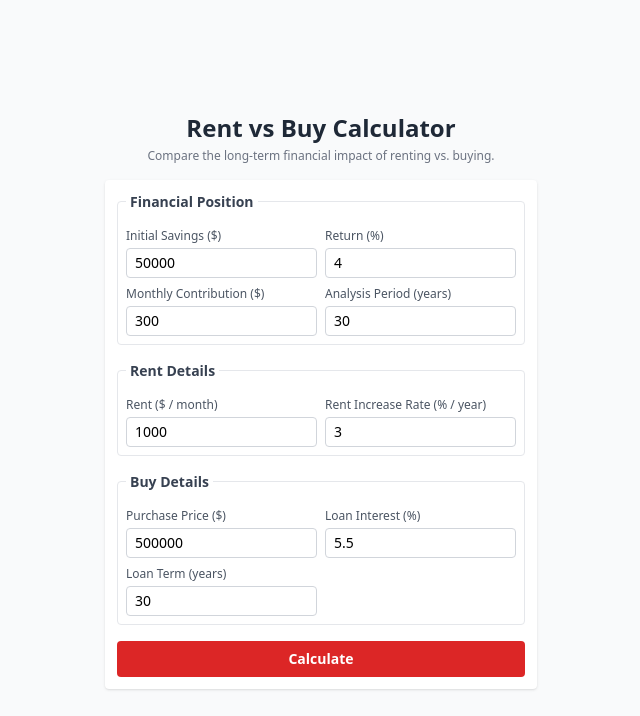
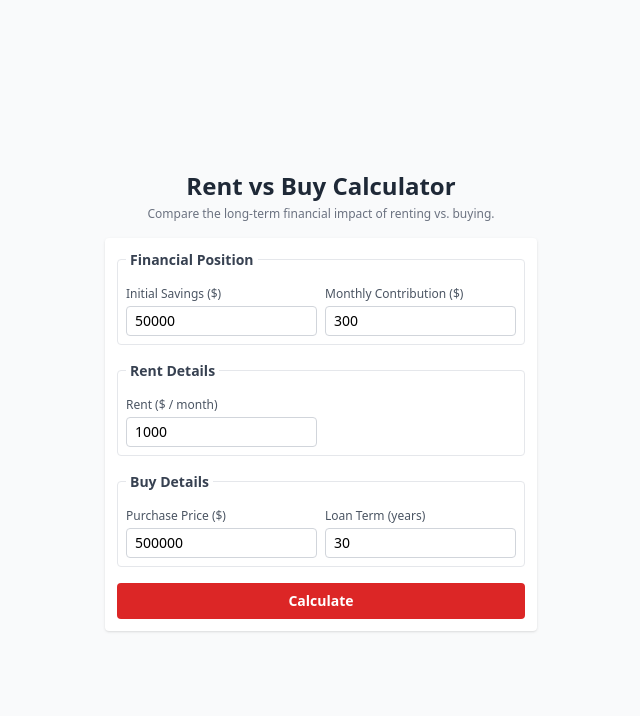
Before and after one commit to rhysheavensmith/rentVsBuyCalculator, a React (Vite) app: page / in a window 1280 px wide. Shown: the top 716 px of the page, without its empty margins (319-959 px from the left). Built offline with nearby package versions, Linux system fonts and the light colour scheme.

Commit message:
removed the inputs not wanted by the client

```diff
--- a/src/components/calculator/BuyDetails.jsx
+++ b/src/components/calculator/BuyDetails.jsx
@@ -101,7 +101,7 @@ const BuyDetails = ({ inputs, handleChange }) => {
 				</div> */}
 
 				{/* Loan Interest Rate */}
-				<div>
+				{/* <div>
 					<label className='block text-xs text-gray-600'>
 						Loan Interest (%)
 					</label>
@@ -117,7 +117,7 @@ const BuyDetails = ({ inputs, handleChange }) => {
 						step='0.1'
 						required
 					/>
-				</div>
+				</div> */}
 
 				{/* Loan Term */}
 				<div>
--- a/src/components/calculator/FinancialPosition.jsx
+++ b/src/components/calculator/FinancialPosition.jsx
@@ -25,7 +25,7 @@ const FinancialPosition = ({ inputs, handleChange }) => {
 				</div>
 
 				{/* Savings / Investment Return */}
-				<div>
+				{/* <div>
 					<label className='block text-xs text-gray-600'>Return (%)</label>
 					<input
 						type='number'
@@ -39,7 +39,7 @@ const FinancialPosition = ({ inputs, handleChange }) => {
 						step='0.1'
 						required
 					/>
-				</div>
+				</div> */}
 
 				{/* Monthly Savings Contribution */}
 				<div>
@@ -61,7 +61,7 @@ const FinancialPosition = ({ inputs, handleChange }) => {
 				</div>
 
 				{/* Time Period */}
-				<div>
+				{/* <div>
 					<label className='block text-xs text-gray-600'>
 						Analysis Period (years)
 					</label>
@@ -77,7 +77,7 @@ const FinancialPosition = ({ inputs, handleChange }) => {
 						step='1'
 						required
 					/>
-				</div>
+				</div> */}
 			</div>
 		</fieldset>
 	);
--- a/src/components/calculator/RentDetails.jsx
+++ b/src/components/calculator/RentDetails.jsx
@@ -27,7 +27,7 @@ const RentDetails = ({ inputs, handleChange }) => {
 				</div>
 
 				{/* Rent Increase Rate */}
-				<div>
+				{/* <div>
 					<label className='block text-xs text-gray-600'>
 						Rent Increase Rate (% / year)
 					</label>
@@ -43,7 +43,7 @@ const RentDetails = ({ inputs, handleChange }) => {
 						step='0.1'
 						required
 					/>
-				</div>
+				</div> */}
 			</div>
 		</fieldset>
 	);
```
